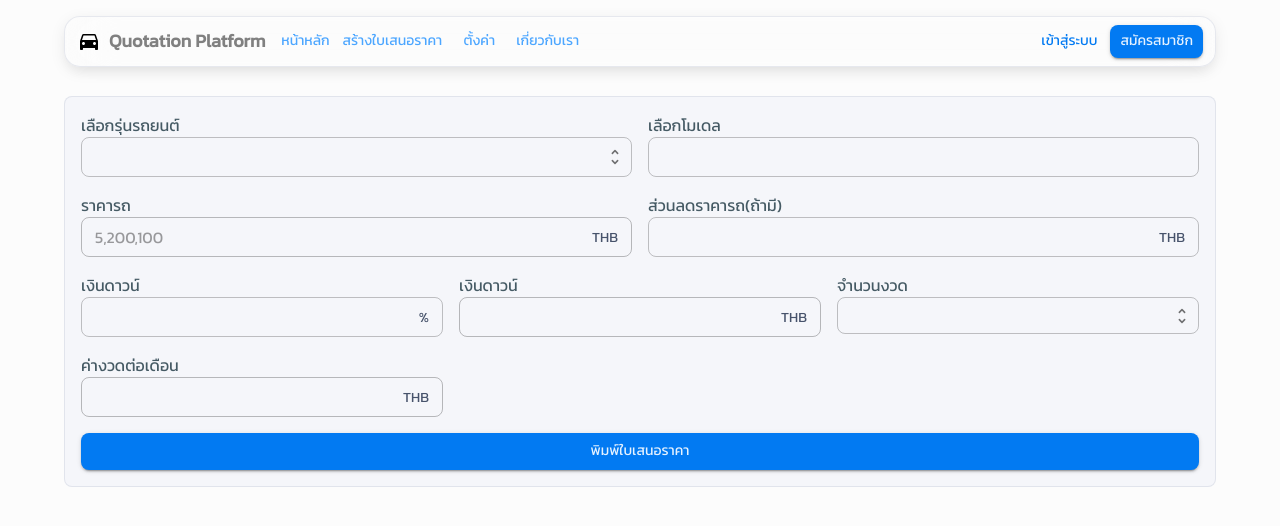
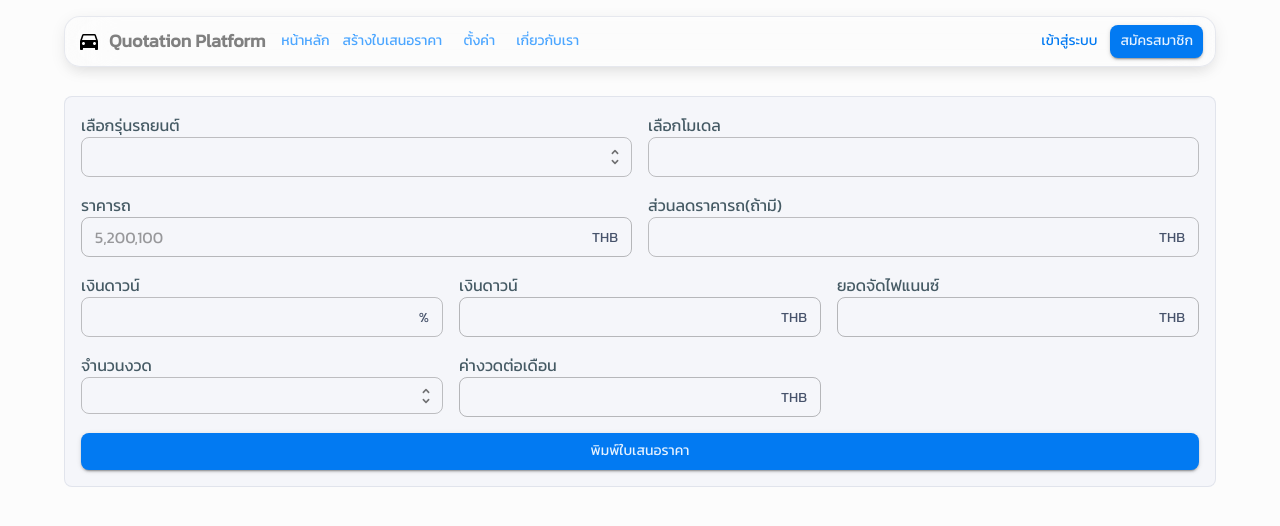
Before and after one commit to jakkapan1789/quotation-platform, a Next.js app: page / in a window 1280 px wide. Shown: the top 526 px of the page. Built offline with nearby package versions, Linux system fonts and the light colour scheme.

Commit message:
auto calc

```diff
--- a/package.json
+++ b/package.json
@@ -14,6 +14,7 @@
     "@mui/icons-material": "^6.0.2",
     "@mui/material": "^6.0.2",
     "@mui/styled-engine-sc": "^6.0.2",
+    "dotenv": "^16.4.5",
     "formik": "^2.4.6",
     "next": "14.2.8",
     "react": "^18",
--- a/src/pages/index.js
+++ b/src/pages/index.js
@@ -60,13 +60,31 @@ const carModels = [
   { value: "BMW_X5", label: "BMW X5" },
   // Add more models as needed
 ];
-const installmentMonths = ["12 เดือน", "36 เดือน", "48 เดือน", "60 เดือน"];
+
+const installmentMonths = [
+  {
+    value: 12,
+    display: "12 เดือน",
+  },
+  {
+    value: 36,
+    display: "36 เดือน",
+  },
+  {
+    value: 48,
+    display: "48 เดือน",
+  },
+  {
+    value: 60,
+    display: "60 เดือน",
+  },
+];
 
 const validationSchema = Yup.object({
   carModel: Yup.string().required("เลือกรุ่นรถยนต์"),
   carVariant: Yup.string().required("เลือกโมเดล"),
   price: Yup.string().required("แสดงราคา"),
-  discount: Yup.number().min(0, "ส่วนลดต้องไม่ติดลบ"),
+  discount: Yup.string(),
   finalPrice: Yup.string().required("ราคารถ"),
   // .positive("ราคารถต้องเป็นจำนวนบวก"),
   downPayment: Yup.number()
@@ -82,6 +100,8 @@ const validationSchema = Yup.object({
 });
 
 const QuotationForm = () => {
+  console.log(process.env.XTEST);
+
   return (
     <Layout>
       <Formik
@@ -202,6 +222,7 @@ const QuotationForm = () => {
                     <Field
                       as={TextField}
                       size="small"
+                      value={values.discount || ""}
                       sx={{
                         "& .MuiInputBase-input": {
                           fontSize: {
@@ -278,9 +299,9 @@ const QuotationForm = () => {
                       sx={{
                         "& .MuiInputBase-input": {
                           fontSize: {
-                            xs: "16px", // 16px on extra-small screens (mobile)
-                            sm: "16px", // 18px on small screens (tablet)
-                            md: "16px", // 20px on medium screens (desktop)
+                            xs: "16px",
+                            sm: "16px",
+                            md: "16px",
                           },
                         },
                       }}
@@ -292,8 +313,45 @@ const QuotationForm = () => {
                           ),
                         },
                       }}
-                      // error={touched.downPayment && Boolean(errors.downPayment)}
-                      // helperText={touched.downPayment && errors.downPayment}
+                    />
+                  </Stack>
+                </Grid>
+                <Grid item xs={12} sm={4} md={4}>
+                  <Stack direction="column">
+                    <Typography sx={{ color: "#455A64", fontSize: "16px" }}>
+                      ยอดจัดไฟแนนซ์
+                    </Typography>
+                    <Field
+                      as={TextField}
+                      size="small"
+                      type="tel"
+                      disabled
+                      value={
+                        values.downPayment &&
+                        parseFloat(
+                          values.price -
+                            (parseInt(values.price) *
+                              parseInt(values.downPayment, 10)) /
+                              100
+                        ).toLocaleString()
+                      }
+                      sx={{
+                        "& .MuiInputBase-input": {
+                          fontSize: {
+                            xs: "16px",
+                            sm: "16px",
+                            md: "16px",
+                          },
+                        },
+                      }}
+                      name="downPayment"
+                      slotProps={{
+                        input: {
+                          endAdornment: (
+                            <InputAdornment position="end">THB</InputAdornment>
+                          ),
+                        },
+                      }}
                     />
                   </Stack>
                 </Grid>
@@ -317,8 +375,8 @@ const QuotationForm = () => {
                       }
                     >
                       {installmentMonths.map((option) => (
-                        <MenuItem key={option} value={option}>
-                          {option}
+                        <MenuItem key={option.value} value={option.value}>
+                          {option.display}
                         </MenuItem>
                       ))}
                     </Field>
@@ -334,6 +392,16 @@ const QuotationForm = () => {
                       as={TextField}
                       size="small"
                       name="monthlyPayment"
+                      value={
+                        values.downPayment &&
+                        parseFloat(
+                          (values.price -
+                            (parseInt(values.price) *
+                              parseInt(values.downPayment, 10)) /
+                              100) /
+                            values.installmentMonths
+                        ).toLocaleString()
+                      }
                       disabled
                       sx={{
                         "& .MuiInputBase-input": {
```
Also changed, not shown: 2 other files (tests, documents, lock files or other folders).
